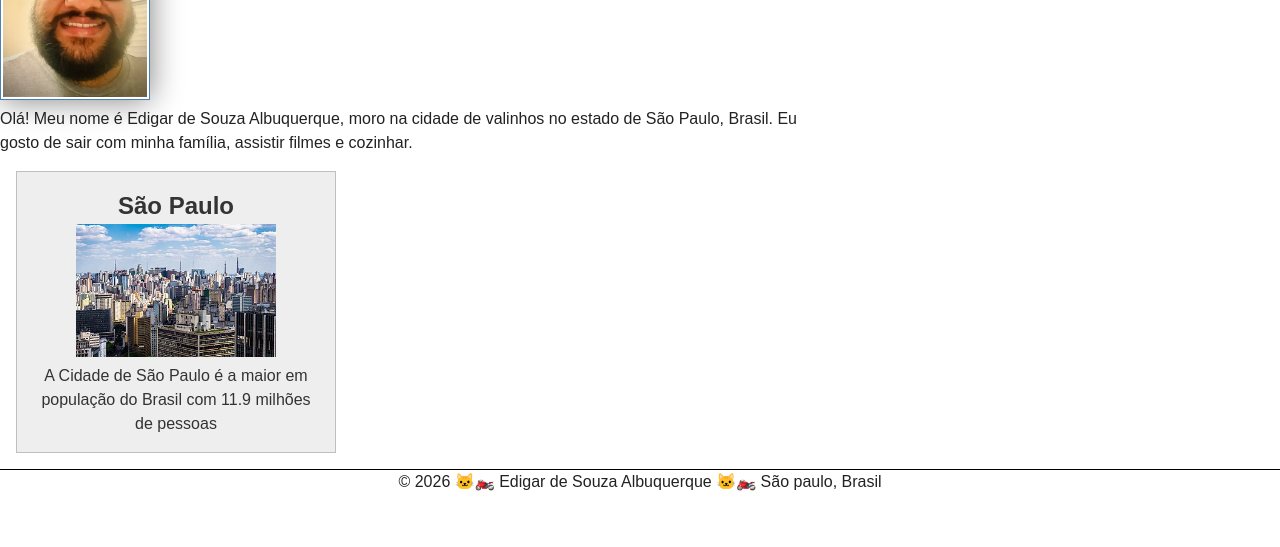
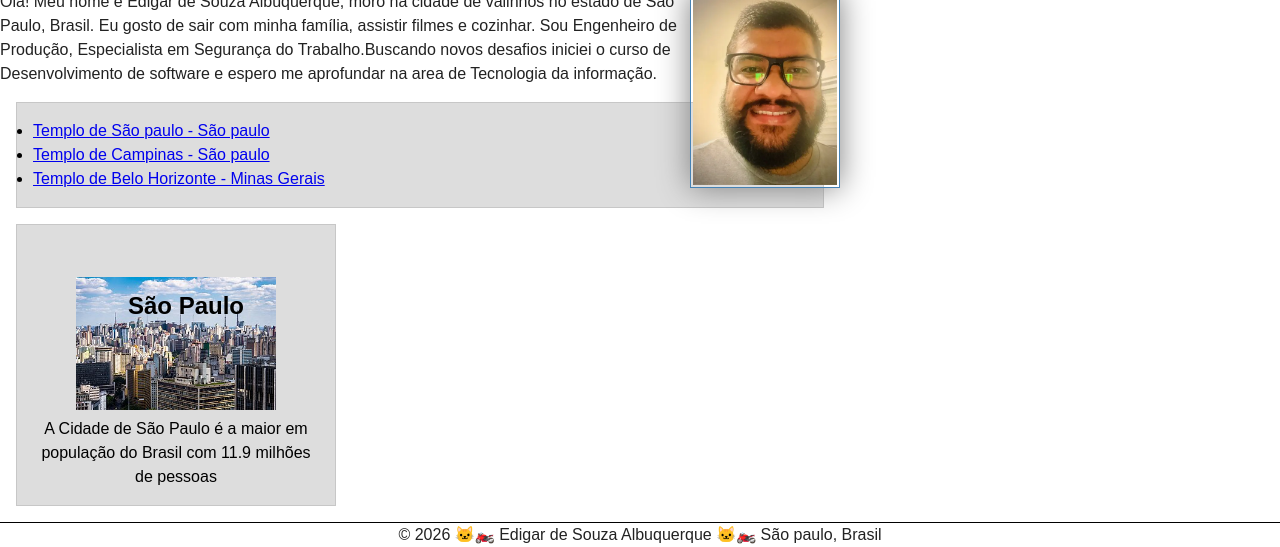
Before and after one commit to Albuquerque293/wdd130, a plain HTML site: page index.html in a window 1280 px wide. Shown: the part 254-801 px from the top of the page. Drawn offline with Linux system fonts and the light colour scheme.

Commit message:
semana_3

```diff
--- a/estilos/estilos.css
+++ b/estilos/estilos.css
@@ -38,6 +38,7 @@ main {
 }
 
 main img {
+    float: right;
     width: 150px;
     height: auto;
     border: 1px solid steelblue;
@@ -51,11 +52,6 @@ p {
 
 aside {
     width: 20em;
-    margin: 1em;
-    border: 1px solid rgba(0, 0, 0, 0.2);
-    padding: 1em;
-    background-color: #eee;
-    color: #333;
     text-align: center;
 }
 
@@ -64,8 +60,23 @@ aside img {
     height: auto;
 }
 
+aside h2 {
+    position: relative;
+    top: 47px;
+    left: 10px;
+}
+
 footer {
     margin-top: 15px;
     border-top: 1px solid #000;
     text-align: center;
 }
+
+/* Seletores de Classe */
+.caixa {
+    margin: 1rem;
+    border: 1px solid rgb(0 0 0 / 10%);
+    padding: 1rem;
+    background-color: #ddd;
+    color: #000;
+}
--- a/index.html
+++ b/index.html
@@ -17,6 +17,8 @@
         <nav>
             <a href="#">Página Inicial</a>
             <a href="wwr/">Site de Rafting</a>
+            <a href="https://linkedin.com">Linkedin</a>
+            <a href="https://www.facebook.com/edigar.albuquerque">Facebook</a>
 
         </nav>
 
@@ -27,10 +29,21 @@
           width="200">
         <p>Olá! Meu nome é Edigar de Souza Albuquerque, moro na cidade de valinhos no estado de São
             Paulo, Brasil. Eu gosto de sair com minha família,
-            assistir filmes e cozinhar.</p>
+            assistir filmes e cozinhar. Sou Engenheiro de Produção, Especialista em Segurança do
+            Trabalho.Buscando novos desafios iniciei o curso de Desenvolvimento de software e espero
+            me aprofundar na area de Tecnologia
+            da informação.</p>
+        <ul class="caixa">
+            <li><a href="https://www.churchofjesuschrist.org/temples/details/sao-paulo-brazil-temple?lang=por"
+                  target="_blank">Templo de São paulo - São paulo</a></li>
+            <li><a href="https://www.churchofjesuschrist.org/temples/details/campinas-brazil-temple?lang=por"
+                  target="_blank">Templo de Campinas - São paulo</a></li>
+            <li><a href="https://www.churchofjesuschrist.org/temples/details/belo-horizonte-brazil-temple?lang=por"
+                  target="_blank">Templo de Belo Horizonte - Minas Gerais</a></li>
+        </ul>
 
     </main>
-    <aside>
+    <aside class="caixa">
         <h2>São Paulo</h2>
         <img src="imagens/cidade_de_sao_paulo.jpg" alt="Cidade de são paulo">
         <p>A Cidade de São Paulo é a maior em população do Brasil com 11.9 milhões de pessoas</p>
```
